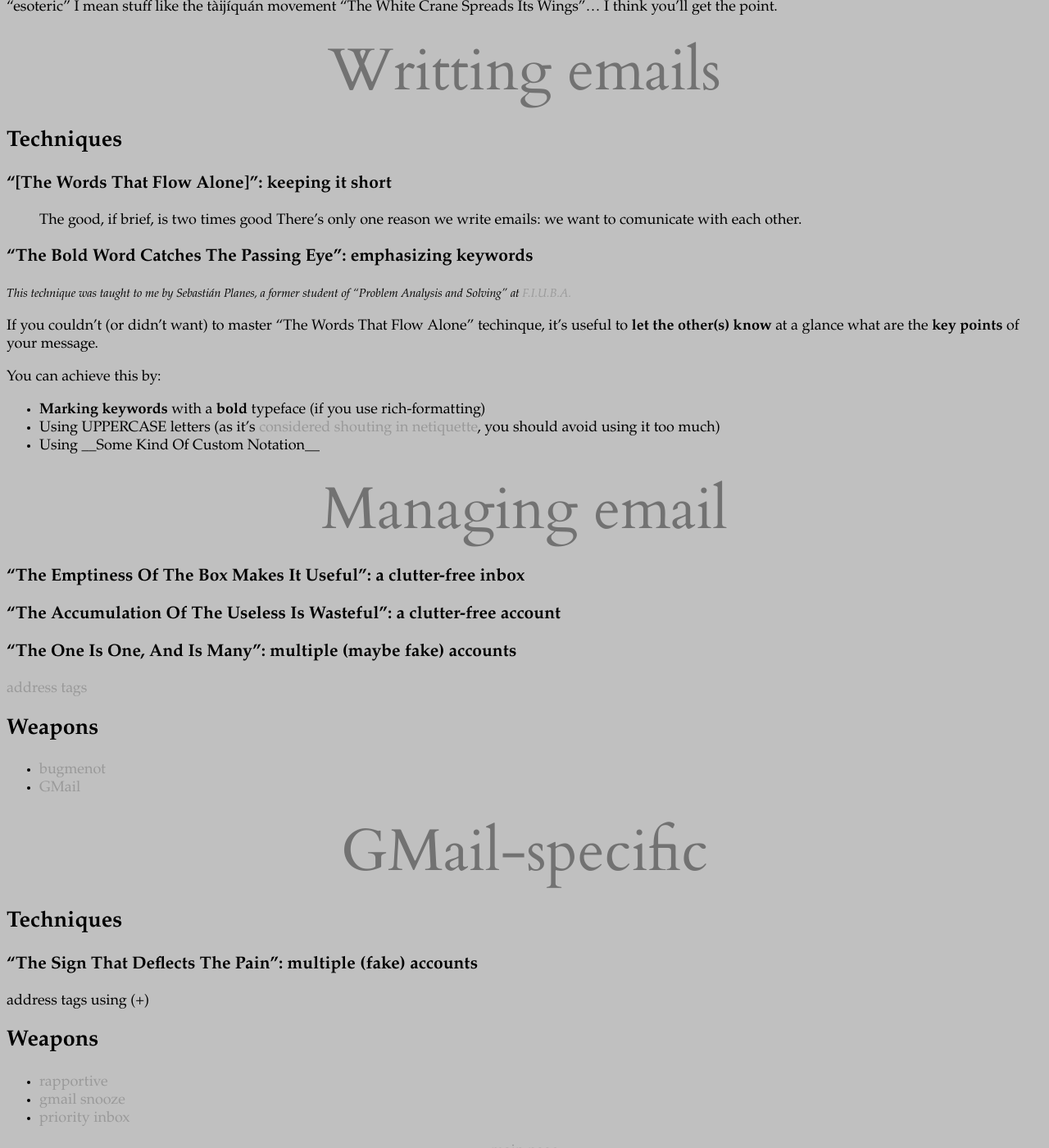
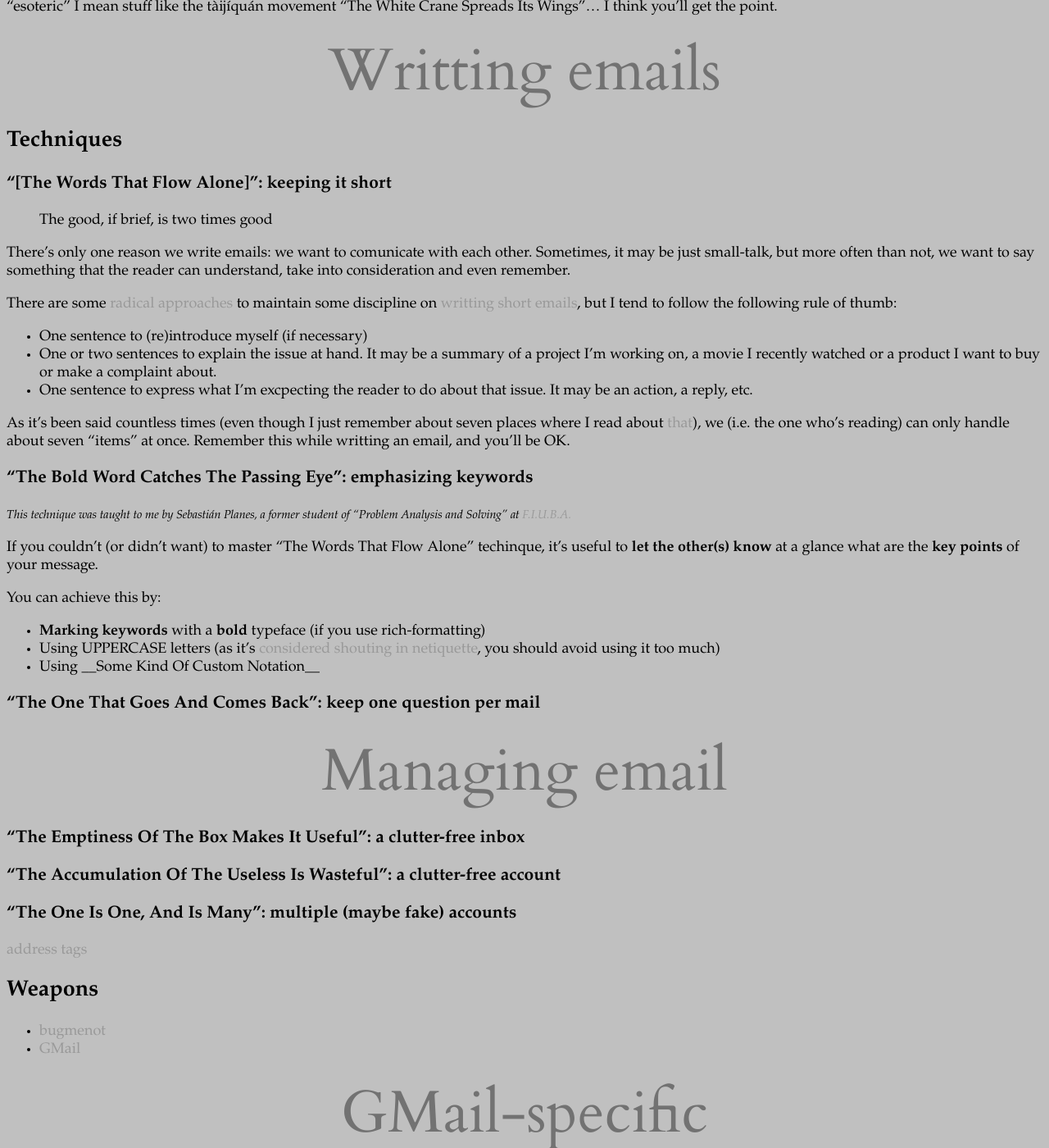
Before and after one commit to marianosimone/marianosimone.github.com, a Jekyll site: the page built from publications/mail-gongfu/index.markdown, in a window 1280 px wide and 1400 px high, scrolled down 553 px. Shown: the whole window at 82% size. Built offline with Jekyll 4.4.1, drawn with Linux system fonts in a browser that asks for light colours; nearby versions of some CDN libraries.

Commit message:
about short emails

```diff
--- a/publications/mail-gongfu/index.markdown
+++ b/publications/mail-gongfu/index.markdown
@@ -20,7 +20,16 @@ All techniques will have a name inspired by the kind-of-esoteric way Kung Fu mov
 ## Techniques
 ### "[The Words That Flow Alone]": keeping it short
 > The good, if brief, is two times good
-There's only one reason we write emails: we want to comunicate with each other.
+
+There’s only one reason we write emails: we want to comunicate with each other. Sometimes, it may be just small-talk, but more often than not, we want to say something that the reader can understand, take into consideration and even remember.
+
+There are some [radical approaches](http://three.sentenc.es/) to maintain some discipline on [writting short emails](http://techcrunch.com/2010/09/18/3-sentence-emails/), but I tend to follow the following rule of thumb:
+
+- One sentence to (re)introduce myself (if necessary)
+- One or two sentences to explain the issue at hand. It may be a summary of a project I'm working on, a movie I recently watched or a product I want to buy or make a complaint about.
+- One sentence to express what I'm excpecting the reader to do about that issue. It may be an action, a reply, etc.
+
+As it's been said countless times (even though I just remember about seven places where I read about [that](http://en.wikipedia.org/wiki/The_Magical_Number_Seven,_Plus_or_Minus_Two)), we (i.e. the one who's reading) can only handle about seven "items" at once. Remember this while writting an email, and you'll be OK.
 
 ### "The Bold Word Catches The Passing Eye": emphasizing keywords
 *This technique was taught to me by Sebastián Planes, a former student of "Problem Analysis and Solving" at [F.I.U.B.A.](http://www.fi.uba.ar)*
@@ -31,6 +40,8 @@ You can achieve this by:
 - **Marking keywords** with a **bold** typeface (if you use rich-formatting)
 - Using UPPERCASE letters (as it's [considered shouting in netiquette](http://email.about.com/od/netiquettetips/qt/Writing-In-All-Caps-Is-Like-Shouting.htm), you should avoid using it too much)
 - Using \__Some Kind Of Custom Notation__
+
+### "The One That Goes And Comes Back": keep one question per mail
 
 # Managing email
 ### "The Emptiness Of The Box Makes It Useful": a clutter-free inbox
```
